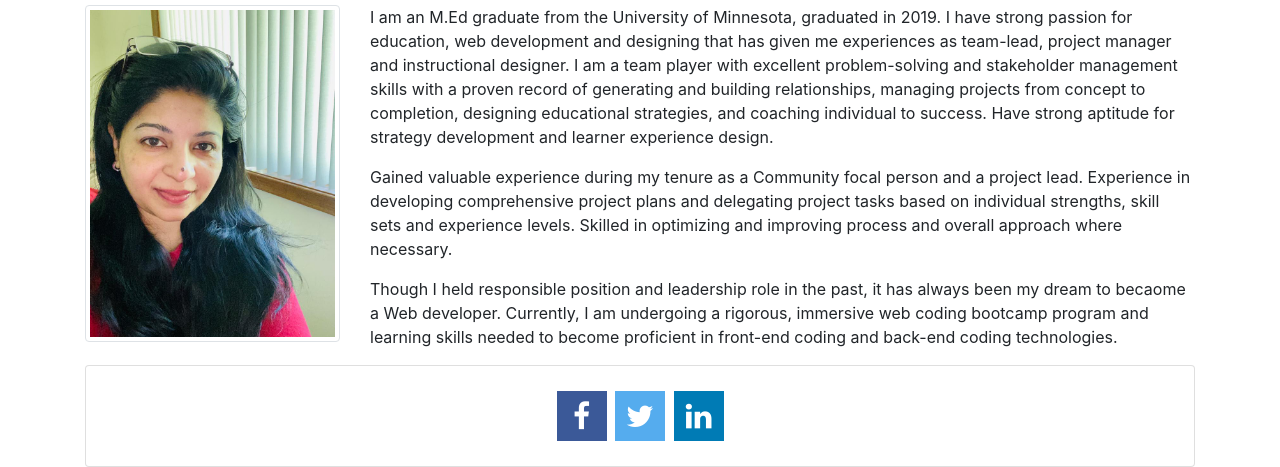
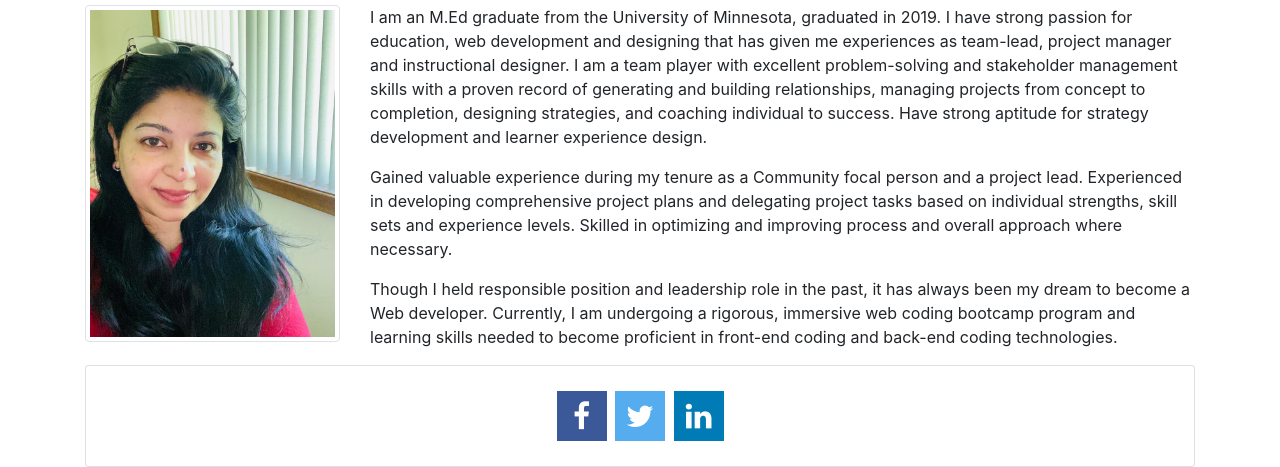
Before and after one commit to Ranjini2020/Portfolio, a plain HTML site: page index.html in a window 1280 px wide. Shown: the part 1107-1574 px from the top of the page. Drawn offline with nearby package versions, Linux system fonts and the light colour scheme.

Commit message:
Home page Edit

```diff
--- a/index.html
+++ b/index.html
@@ -110,11 +110,11 @@
               <img src="img/profile.jpeg" alt="Placeholder" class="img-thumbnail">
             </div>
             <div class="col-md-9">
-              <p>I am an M.Ed graduate from the University of Minnesota, graduated in 2019. I have strong passion for education, web development and designing that has given me experiences as team-lead, project manager and instructional designer. I am a team player with excellent problem-solving and stakeholder management skills with a proven record of generating and building relationships, managing projects from concept to completion, designing educational strategies, and coaching individual to success. Have strong aptitude for strategy development and learner experience design.</p>
+              <p>I am an M.Ed graduate from the University of Minnesota, graduated in 2019. I have strong passion for education, web development and designing that has given me experiences as team-lead, project manager and instructional designer. I am a team player with excellent problem-solving and stakeholder management skills with a proven record of generating and building relationships, managing projects from concept to completion, designing strategies, and coaching individual to success. Have strong aptitude for strategy development and learner experience design.</p>
 
-              <p>Gained valuable experience during my tenure as a Community focal person and a project lead. Experience in developing comprehensive project plans and delegating project tasks based on individual strengths, skill sets and  experience levels. Skilled in optimizing and improving process and overall approach where necessary.</p>
+              <p>Gained valuable experience during my tenure as a Community focal person and a project lead. Experienced in developing comprehensive project plans and delegating project tasks based on individual strengths, skill sets and  experience levels. Skilled in optimizing and improving process and overall approach where necessary.</p>
 
-              <p>Though I held responsible position and leadership role in the past, it has always been my dream to becaome a Web developer. Currently, I am undergoing a rigorous, immersive web coding bootcamp program and learning skills needed to become proficient in front-end coding and back-end coding technologies.</p>
+              <p>Though I held responsible position and leadership role in the past, it has always been my dream to become a Web developer. Currently, I am undergoing a rigorous, immersive web coding bootcamp program and learning skills needed to become proficient in front-end coding and back-end coding technologies.</p>
 
 
               </p>
```
